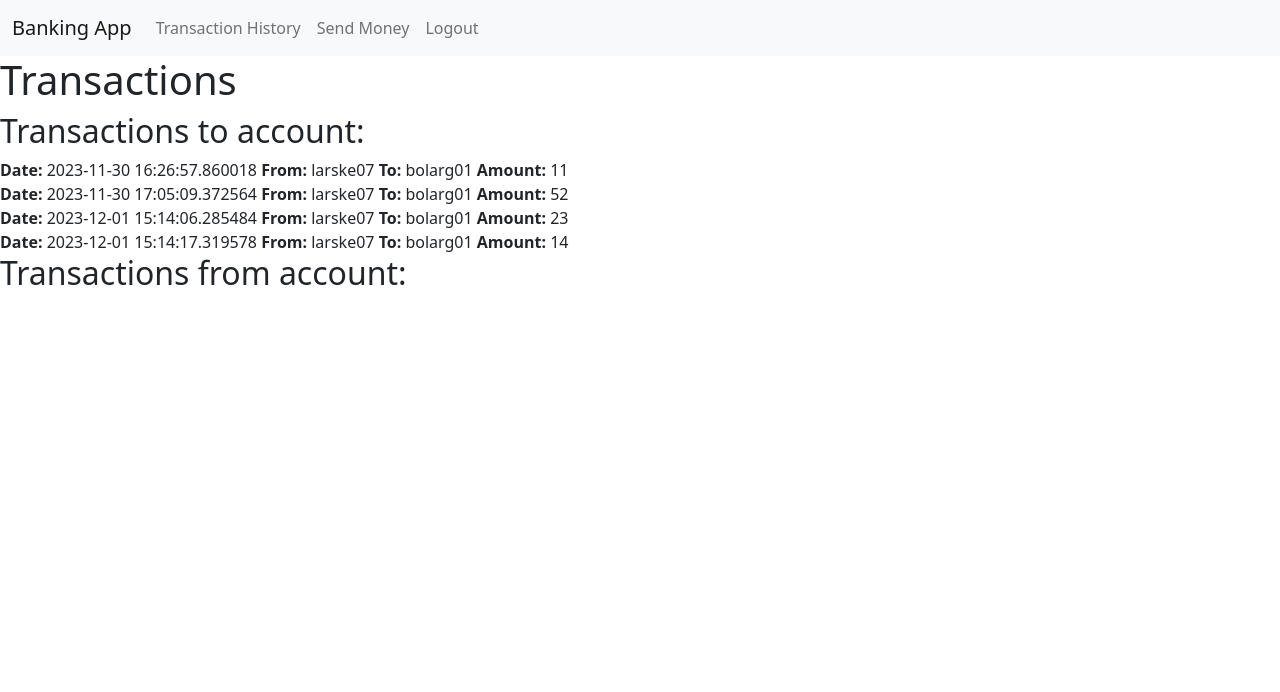
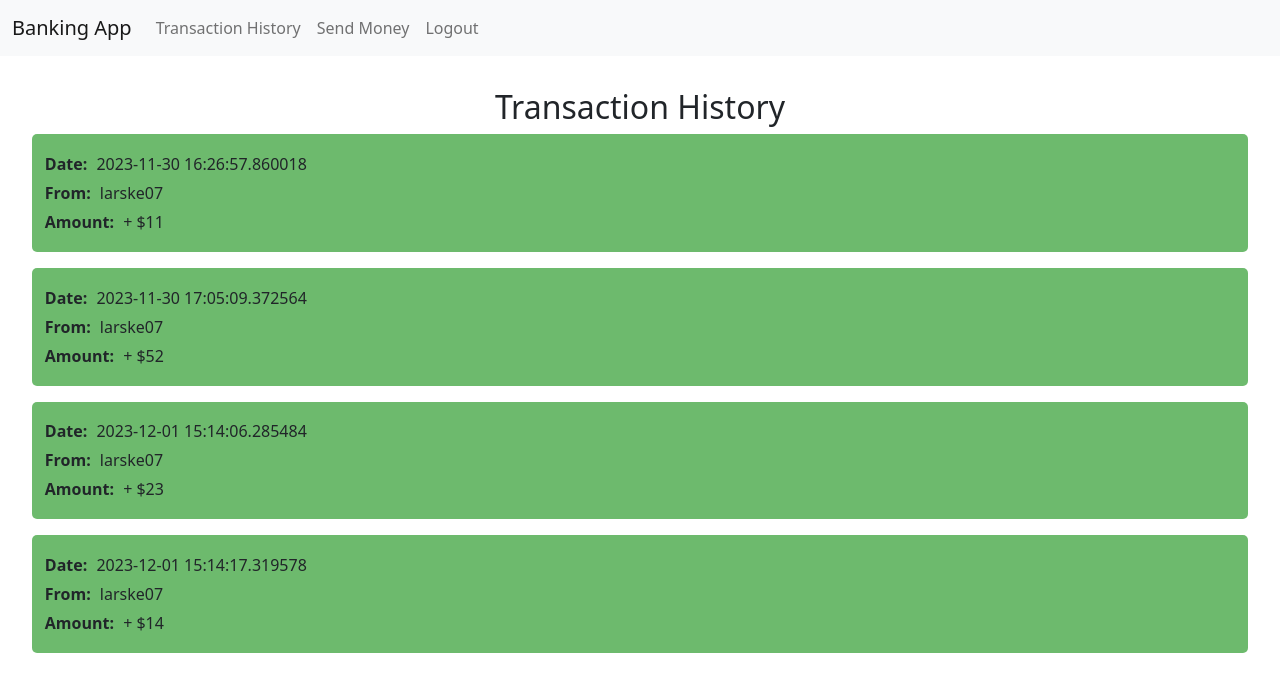
Before and after one commit to lollichilli/final-project, a Flask app: page /transactions in a window 1280 px wide. Shown: the top 692 px of the page. Run offline with Flask 3, Linux system fonts and the light colour scheme; the visitor is signed in with stand-in values (Sample User, id 1).

Commit message:
Added styles to transaction history page

```diff
--- /dev/null
+++ b/static/transaction_history.css
@@ -0,0 +1,38 @@
+h2 {
+    text-align: center;
+}
+
+.transaction-history {
+    margin-top: 2rem;
+}
+
+  /* Styles for each transaction */
+  .transaction {
+    background-color: #f5f5f5;
+    padding: 0.8rem;
+    margin: 0 2rem 1rem 2rem;
+    border-radius: 5px;
+  }
+
+  /* Styles for transaction details */
+  .transaction p {
+    margin: 5px 0;
+  }
+
+  /* Styles for transaction headings */
+  .transaction h3 {
+    margin-top: 20px;
+  }
+
+  /* Styles for transaction amounts */
+  .transaction p b {
+    margin-right: 5px;
+  }
+
+  .transaction-from-user {
+    background-color: rgba(213, 108, 108, 0.7);
+  }
+
+  .transaction-to-user {
+    background-color: rgba(88, 177, 88, 0.876);
+  }
--- a/templates/index.html
+++ b/templates/index.html
@@ -2,7 +2,6 @@
 
 {% block content %}
 <link rel="stylesheet" href="{{ url_for('static', filename='index.css') }}">
-
 
 <h4>Welcome {{username}}!</h4>
 <div class="profile-container">
--- a/templates/transaction_history.html
+++ b/templates/transaction_history.html
@@ -1,31 +1,30 @@
 {% extends "base.html" %}
 
 {% block content %}
-<h1>Transactions</h1>
+    <link rel="stylesheet" href="{{ url_for('static', filename='transaction_history.css') }}">
+    <div class="transaction-history">
+        <h2>Transaction History</h2>
 
-<h2>Transactions to account:</h2>
+        <!-- <h3>Transactions to User:</h3> -->
         {% for to_user in transactions_to_user %}
-    {# Get the account instance first #}
             {% set to_account = Account.query.filter_by(account_id=to_user.to_account_id).first() %}
             {% set from_account = Account.query.filter_by(account_id=to_user.from_account_id).first() %}
-    <div class="column">
-        <b>Date: </b>{{to_user.transaction_date}}
-        <b>From:</b> {{ User.query.filter_by(user_id=from_account.u_id).first().user_name }}
-        <b>To:</b> {{ User.query.filter_by(user_id=to_account.u_id).first().user_name }}
-        <b>Amount: </b>{{to_user.amount}}
+            <div class="transaction transaction-to-user">
+                <p><b>Date:</b> {{ to_user.transaction_date }}</p>
+                <p><b>From:</b> {{ User.query.filter_by(user_id=from_account.u_id).first().user_name }}</p>
+                <p><b>Amount:</b> + ${{ to_user.amount }}</p>
             </div>
         {% endfor %}
 
-<h2>Transactions from account:</h2>
+        <!-- <h3>Transactions from User:</h3> -->
         {% for from_user in transactions_from_user %}
-    {# Get the account instance first #}
             {% set to_account = Account.query.filter_by(account_id=from_user.to_account_id).first() %}
             {% set from_account = Account.query.filter_by(account_id=from_user.from_account_id).first() %}
-    <div class="column">
-        <b>Date: </b>{{from_user.transaction_date}}
-        <b>From:</b> {{ User.query.filter_by(user_id=from_account.u_id).first().user_name }}
-        <b>To:</b> {{ User.query.filter_by(user_id=to_account.u_id).first().user_name }}
-        <b>Amount: </b>{{from_user.amount}}
+            <div class="transaction transaction-from-user">
+                <p><b>Date:</b> {{ from_user.transaction_date }}</p>
+                <p><b>To:</b> {{ User.query.filter_by(user_id=to_account.u_id).first().user_name }}</p>
+                <p><b>Amount:</b> - ${{ from_user.amount }}</p>
             </div>
         {% endfor %}
+    </div>
 {% endblock %}
```
Also changed, not shown: banking.sqlite3. Lines whose indentation alone changed are shown as unchanged.
